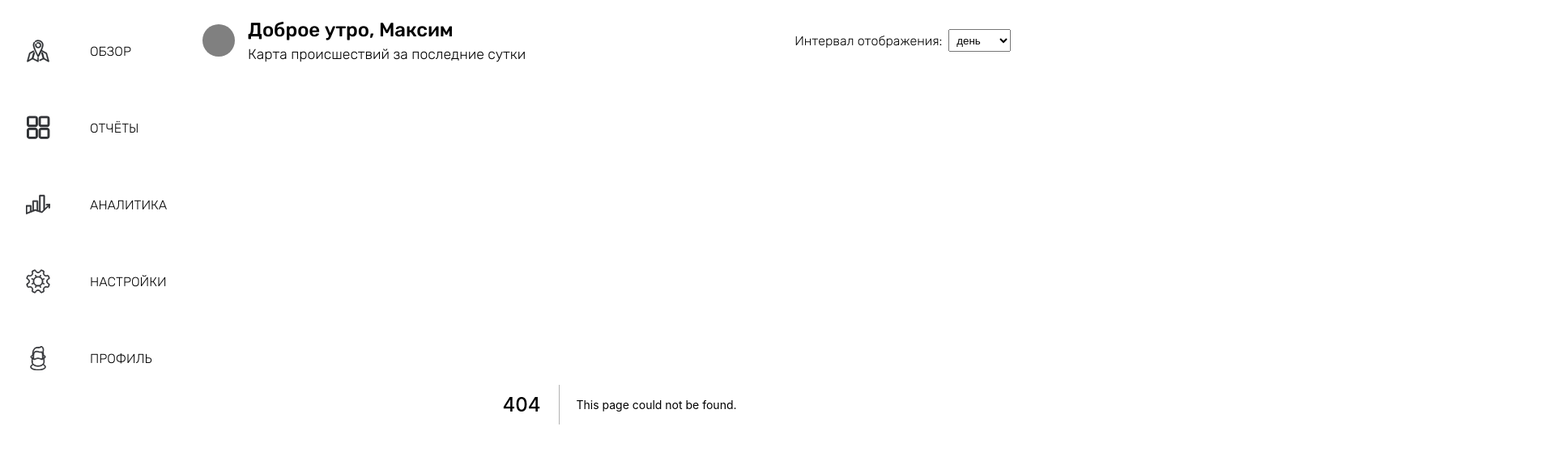
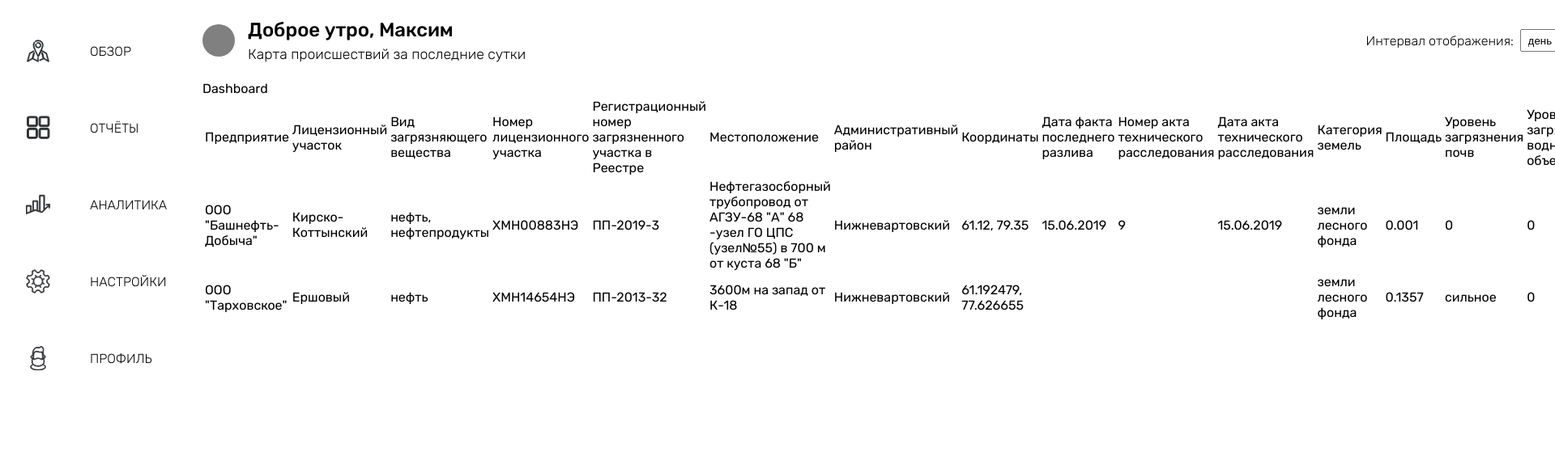
Before and after one commit to NmadeleiDev/ros_atom_case, a Next.js app in the folder front/: page /dashboard in a window 1280 px wide. Before the commit this address had no page. Shown: the top 564 px of the page at 81% size, 1920 px wide, since content can reach past the window. Built offline with nearby package versions, Linux system fonts and the light colour scheme.

Commit message:
add dashboard

```diff
--- a/front/components/Sidebar/Sidebar.tsx
+++ b/front/components/Sidebar/Sidebar.tsx
@@ -54,7 +54,7 @@ const menu: IMenuItem[] = [
   },
   {
     text: "Отчёты",
-    link: "/",
+    link: "/dashboard",
   },
   {
     text: "Аналитика",
--- /dev/null
+++ b/front/components/Table/THead.tsx
@@ -0,0 +1,27 @@
+import { IData } from "pages/api/data";
+import React from "react";
+import { headers } from "pages/api/data";
+
+export const THead = () => {
+  return (
+    <thead>
+      <tr className="tr">
+        <td className="td">{headers.factory}</td>
+        <td className="td">{headers.zoneName}</td>
+        <td className="td">{headers.materialType}</td>
+        <td className="td">{headers.zoneNumber}</td>
+        <td className="td">{headers.regNumber}</td>
+        <td className="td">{headers.placement}</td>
+        <td className="td">{headers.region}</td>
+        <td className="td">{headers.position}</td>
+        <td className="td">{headers.lastIncedentDate}</td>
+        <td className="td">{headers.actNumber}</td>
+        <td className="td">{headers.actDate}</td>
+        <td className="td">{headers.landType}</td>
+        <td className="td">{headers.square}</td>
+        <td className="td">{headers.landLevelPollution}</td>
+        <td className="td">{headers.waterLevelPollution}</td>
+      </tr>
+    </thead>
+  );
+};
--- /dev/null
+++ b/front/components/Table/TRow.tsx
@@ -0,0 +1,28 @@
+import { IData } from "pages/api/data";
+import React from "react";
+
+interface Props {
+  data: IData;
+}
+
+export const TRow = ({ data }: Props) => {
+  return (
+    <tr className="tr">
+      <td className="td">{data.factory}</td>
+      <td className="td">{data.zoneName}</td>
+      <td className="td">{data.materialType}</td>
+      <td className="td">{data.zoneNumber}</td>
+      <td className="td">{data.regNumber}</td>
+      <td className="td">{data.placement}</td>
+      <td className="td">{data.region}</td>
+      <td className="td">{data.position.lat + ", " + data.position.lng}</td>
+      <td className="td">{data.lastIncedentDate}</td>
+      <td className="td">{data.actNumber}</td>
+      <td className="td">{data.actDate}</td>
+      <td className="td">{data.landType}</td>
+      <td className="td">{data.square}</td>
+      <td className="td">{data.landLevelPollution}</td>
+      <td className="td">{data.waterLevelPollution}</td>
+    </tr>
+  );
+};
--- /dev/null
+++ b/front/components/Table/Table.tsx
@@ -0,0 +1,30 @@
+import { IData } from "pages/api/data";
+import React from "react";
+import styled from "styled-components";
+import { THead } from "./THead";
+import { TRow } from "./TRow";
+
+const StyledTable = styled.table`
+  outline: none;
+  border: none;
+  .thead {
+    font-weight: 500;
+  }
+`;
+
+interface Props {
+  data: IData[];
+}
+
+export const Table = ({ data }: Props) => {
+  return (
+    <StyledTable>
+      <THead />
+      <tbody className="tbody">
+        {data?.map((row) => (
+          <TRow key={row.id} data={row} />
+        ))}
+      </tbody>
+    </StyledTable>
+  );
+};
--- a/front/pages/_document.tsx
+++ b/front/pages/_document.tsx
@@ -31,10 +31,6 @@ class MyDocument extends Document {
             href="https://fonts.gstatic.com"
             crossOrigin="anonymous"
           />
-          <link
-            href="https://fonts.googleapis.com/css2?family=Rubik:wght@300;400;500;700&display=swap"
-            rel="stylesheet"
-          />
           <meta name="msapplication-TileColor" content="#00a300" />
           <meta name="theme-color" content="#ffffff"></meta>
           <meta
@@ -42,6 +38,22 @@ class MyDocument extends Document {
             content="Найдем и предупредим об аварии на нефтепроводе"
           />
           <link rel="icon" href="/favicon.ico" />
+          <link
+            href="https://fonts.googleapis.com/css2?family=Rubik:wght@300;400;500;700&display=swap"
+            rel="stylesheet"
+          />
+          <link
+            rel="stylesheet"
+            href="https://unpkg.com/leaflet@1.7.1/dist/leaflet.css"
+            integrity="sha512-xodZBNTC5n17Xt2atTPuE1HxjVMSvLVW9ocqUKLsCC5CXdbqCmblAshOMAS6/keqq/sMZMZ19scR4PsZChSR7A=="
+            crossOrigin=""
+          />
+          <script
+            async
+            src="https://unpkg.com/leaflet@1.7.1/dist/leaflet.js"
+            integrity="sha512-XQoYMqMTK8LvdxXYG3nZ448hOEQiglfqkJs1NOQV44cWnUrBc8PkAOcXy20w0vlaXaVUearIOBhiXZ5V3ynxwA=="
+            crossOrigin=""
+          ></script>
         </Head>
         <body>
           <Main />
--- /dev/null
+++ b/front/pages/api/data.ts
@@ -0,0 +1,93 @@
+import { LatLngLiteral } from "leaflet";
+import type { NextApiRequest, NextApiResponse } from "next";
+
+export interface IData {
+  id: string;
+  factory: string;
+  zoneName: string;
+  zoneNumber: string;
+  materialType: string;
+  regNumber?: string;
+  placement: string;
+  region: string;
+  position: LatLngLiteral;
+  regDate: string;
+  lastIncedentDate: string;
+  actNumber: string;
+  actDate: string;
+  landType: string;
+  square: number;
+  landLevelPollution: string;
+  waterLevelPollution: string;
+  image: string;
+}
+
+export const headers = {
+  factory: "Предприятие",
+  zoneName: "Лицензионный участок",
+  zoneNumber: "Номер лицензионного участка",
+  materialType: "Вид загрязняющего вещества",
+  regNumber: "Регистрационный номер загрязненного участка в Реестре",
+  placement: "Местоположение",
+  region: "Административный район",
+  position: "Координаты",
+  regDate: "Дата регистрации в Реестре",
+  lastIncedentDate: "Дата факта последнего разлива",
+  actNumber: "Номер акта технического расследования",
+  actDate: "Дата акта технического расследования",
+  landType: "Категория земель",
+  square: "Площадь",
+  landLevelPollution: "Уровень загрязнения почв",
+  waterLevelPollution: "Уровень загрязнения водных объектов",
+};
+
+export default function handler(
+  req: NextApiRequest,
+  res: NextApiResponse<IData[]>
+) {
+  res.status(200).json([
+    {
+      id: "1",
+      factory: 'ООО "Башнефть-Добыча"',
+      zoneName: "Кирско-Коттынский",
+      zoneNumber: "ХМН00883НЭ",
+      materialType: "нефть, нефтепродукты",
+      regNumber: "ПП-2019-3",
+      placement:
+        'Нефтегазосборный трубопровод от АГЗУ-68 "А" 68 -узел ГО ЦПС (узел№55) в 700 м от куста 68 "Б"',
+      region: "Нижневартовский",
+      position: { lat: 61.12, lng: 79.35 },
+      regDate: "10.03.2020",
+      lastIncedentDate: "15.06.2019",
+      actNumber: "9",
+      actDate: "15.06.2019",
+      landType: "земли лесного фонда",
+      square: 0.001,
+      landLevelPollution: "0",
+      waterLevelPollution: "0",
+      image:
+        "https://gibs.earthdata.nasa.gov/wmts/epsg4326/best/MODIS_Terra_CorrectedReflectance_TrueColor/default/2021-11-18/250m/8/52/83.jpg",
+    },
+    {
+      id: "2",
+      factory: 'ООО "Тарховское"',
+      zoneName: "Ершовый",
+      zoneNumber: "ХМН14654НЭ",
+      materialType: "нефть",
+      regNumber: "ПП-2013-32",
+      placement: "3600м на запад от К-18",
+      region: "Нижневартовский",
+      position: { lat: 61.192479, lng: 77.626655 },
+      regDate: "15.02.2014",
+      lastIncedentDate: "",
+      actNumber: "",
+      actDate: "",
+      landType: "земли лесного фонда",
+      square: 0.1357,
+      landLevelPollution: "сильное",
+      waterLevelPollution: "0",
+      image:
+        "https://gibs.earthdata.nasa.gov/wmts/epsg4326/best/MODIS_Terra_CorrectedReflectance_TrueColor/default/2021-11-17/250m/8/41/75.jpg",
+    },
+  ]);
+}
--- /dev/null
+++ b/front/pages/dashboard/index.tsx
@@ -0,0 +1,30 @@
+import type { NextPage } from "next";
+import styled from "styled-components";
+import dynamic from "next/dynamic";
+import useSWR from "swr";
+import { IData } from "pages/api/data";
+import { Table } from "components/Table/Table";
+
+const StyledDiv = styled.div`
+  height: ${({ theme }) =>
+    "calc(100vh - " + theme.dimentions.header.height + ")"};
+`;
+async function fetcher<JSON = any>(
+  input: RequestInfo,
+  init?: RequestInit
+): Promise<JSON> {
+  const res = await fetch(input, init);
+  return res.json();
+}
+
+const Dashboard: NextPage = () => {
+  const { data } = useSWR<IData[]>("/api/data", fetcher);
+  console.log({ DashboardData: data });
+  return (
+    <StyledDiv className="page">
+      Dashboard {data && <Table data={data} />}
+    </StyledDiv>
+  );
+};
+
+export default Dashboard;
```
Also changed, not shown: front/pages/index.tsx (+6 -1 lines).
